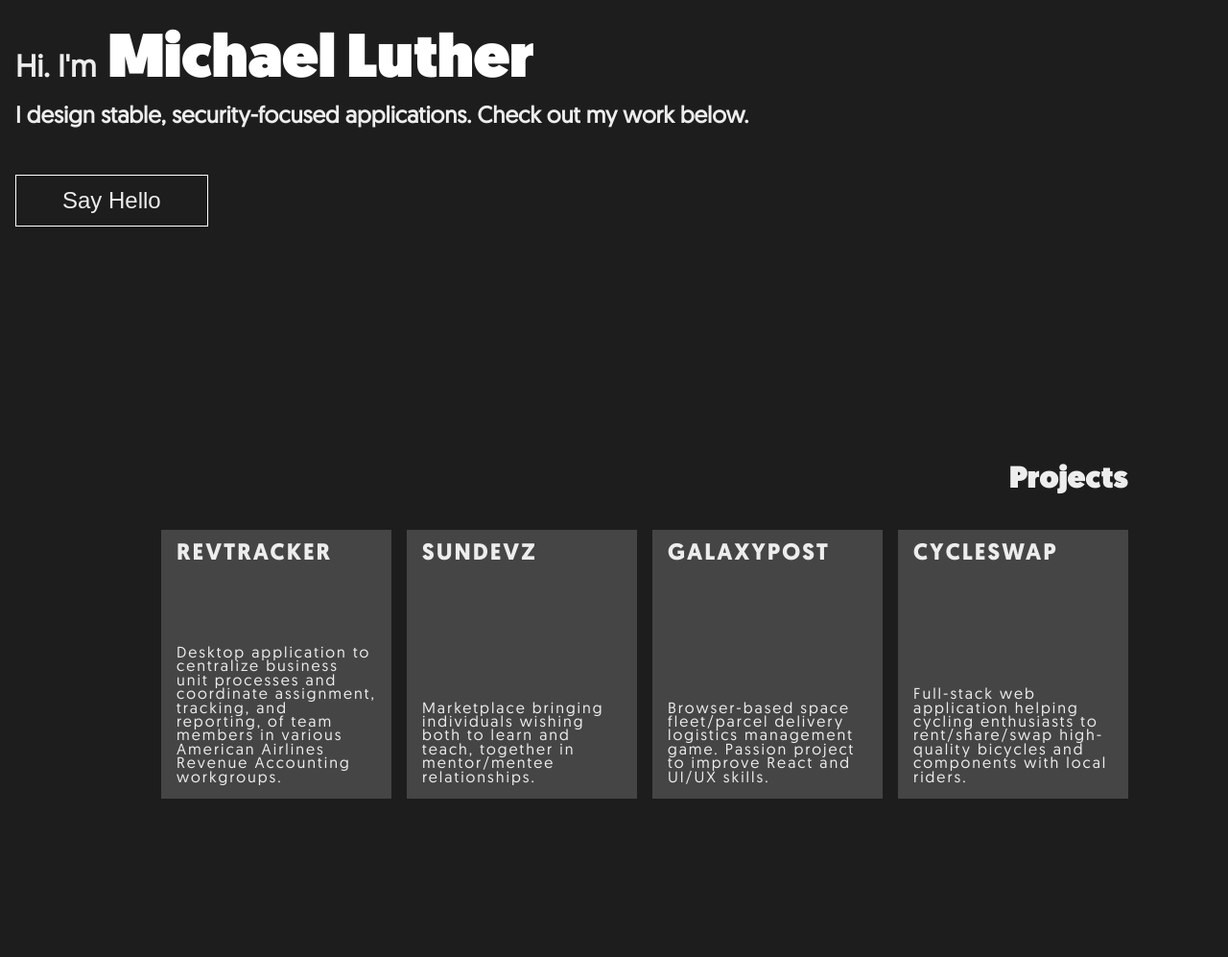
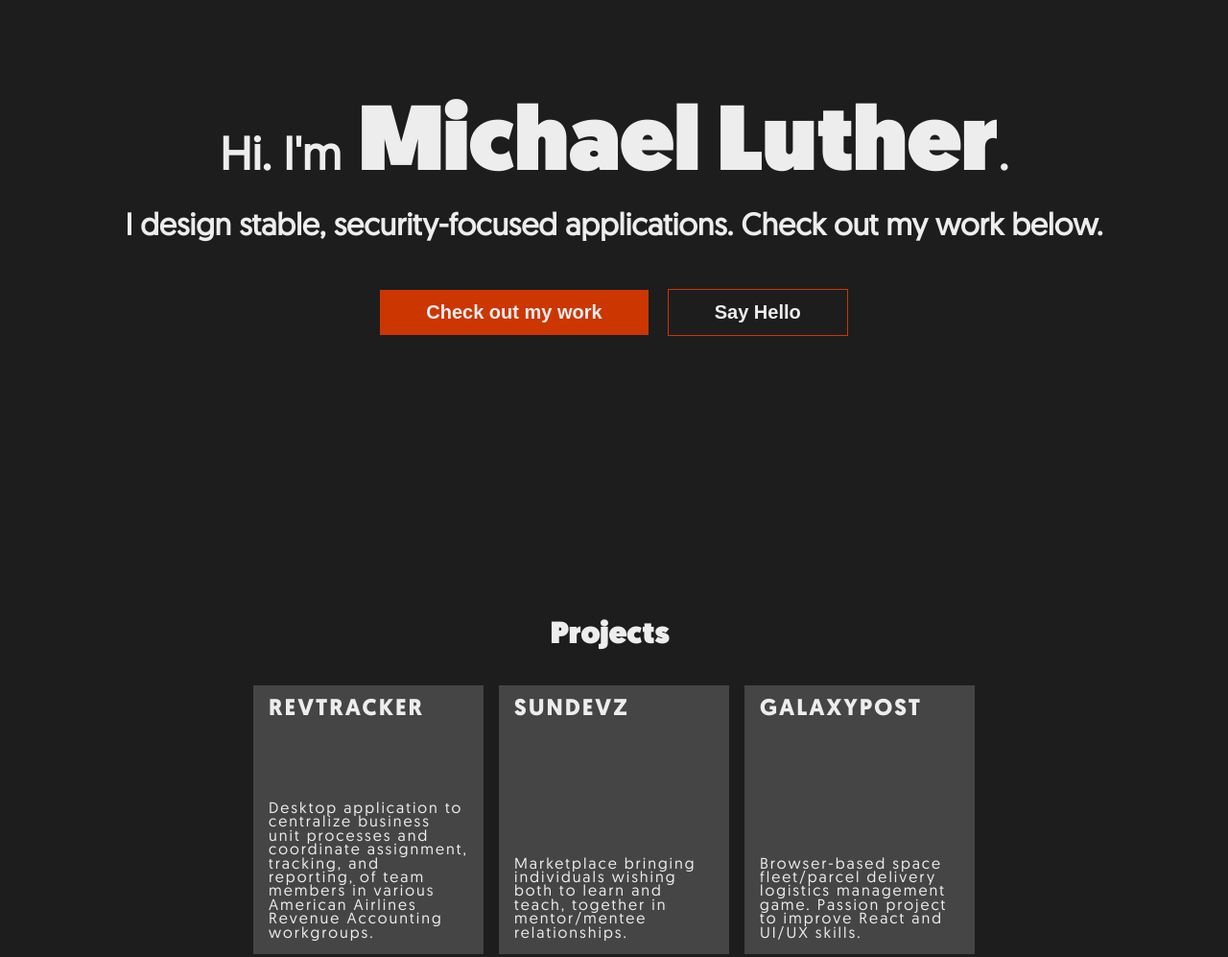
Before and after one commit to mdluther/portfolio_website, a website: page public/index.html in a window 1280 px wide. Shown: the top 997 px of the page at 96% size. Drawn offline with Linux system fonts and the light colour scheme.

Commit message:
added primary color for theming

```diff
--- a/public/index.html
+++ b/public/index.html
@@ -10,14 +10,14 @@
   </head>
   <body>
     <div class="container">
-      <header>
-        <h1>Hi. I'm<span class="name-highlight"> Michael Luther</span></h1>
-        <h2>
-          I design stable, security-focused applications. Check out my work
-          below.
-        </h2>
-        <div class="cta"><button onclick="{}">Say Hello</button></div>
-      </header>
+      <h1>Hi. I'm<span class="name-highlight"> Michael Luther</span>.</h1>
+      <h2>
+        I design stable, security-focused applications. Check out my work below.
+      </h2>
+      <div>
+        <button class="cta see-work" onclick="{}">Check out my work</button>
+        <button class="cta say-hello" onclick="{}">Say Hello</button>
+      </div>
 
       <section class="projects-section">
         <h2>Projects</h2>
--- a/public/style.css
+++ b/public/style.css
@@ -6,7 +6,9 @@
   --asu-gold: #ffc627;
   --lime-green: #78be30;
   --light-blue: #00a3e0;
-  --orange: #ff7f32;
+  --vhs-orange: hsl(16, 100%, 40%);
+  --vhs-burnt: hsl(16, 100%, 30%);
+  --vhs-toned: hsl(16, 100%, 50%);
   --dark-gray: #1d1d1d;
   --light-gray: #454545;
   --off-white: #ededed;
@@ -29,22 +31,24 @@ html {
 }
 
 h1 {
-  font-size: 4eem;
+  font-size: 3em;
 }
 h2 {
-  font-size: 1.5em;
+  font-size: 2em;
 }
 
 .name-highlight {
   font-family: "geomanistultra";
   font-size: 2em;
-  color: white;
+  color: var(--off-white);
 }
 
 .container {
   display: flex;
-  margin: 1rem;
+  margin: 5rem;
   flex-direction: column;
+  place-content: center;
+  text-align: center;
 }
 
 .card {
@@ -77,12 +81,11 @@ h2 {
   margin-right: 0.5rem;
   font-family: "geomanistultra";
   font-size: 2rem;
-  text-align: right;
 }
 .card-container {
   margin-top: 1.5rem;
   display: flex;
-  justify-content: right;
+  place-content: center;
   flex-wrap: wrap;
 }
 
@@ -90,12 +93,27 @@ h2 {
   font-family: "geomanistbold";
   font-size: 1.5rem;
 }
-button {
+
+.cta {
   color: var(--off-white);
-  margin-top: 3rem;
-  background: none;
+  font-weight: bold;
+  margin: 3rem 0.5rem 3rem 0.5rem;
   padding: 0.75rem 3rem;
   border-radius: 0;
-  border: 1px solid white;
-  font-size: 1.5rem;
+  font-size: 1.25rem;
 }
+
+.see-work {
+  background-color: var(--vhs-orange);
+  border: none;
+}
+
+.say-hello {
+  background: none;
+  border: 1px solid var(--vhs-orange);
+}
+
+.say-hello:hover,
+.see-work:hover {
+  background-color: var(--vhs-toned);
+}
```
Also changed, not shown: 1 other file.
